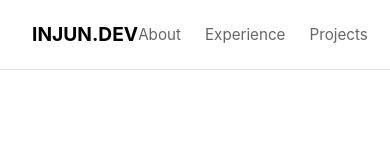
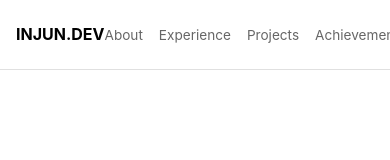
Before and after one commit to in-jun/portfolio, a plain HTML site: page index.html in a window 390 px wide. Shown: the top 160 px of the page. Drawn offline with nearby package versions, Linux system fonts and the light colour scheme; a web font is replaced by a local one.

Commit message:
style: adjust header and navigation padding for better responsiveness

```diff
--- a/index.html
+++ b/index.html
@@ -498,11 +498,21 @@
 
         @media (max-width: 768px) {
             .header {
-                padding: 0 2rem;
+                padding: 0 1rem;
+            }
+
+            .logo {
+                font-size: 1rem;
+                white-space: nowrap;
             }
 
             .nav-menu {
-                gap: 1.5rem;
+                gap: 1rem;
+            }
+
+            .nav-menu a {
+                font-size: 0.85rem;
+                white-space: nowrap;
             }
 
             .main-content {
```
